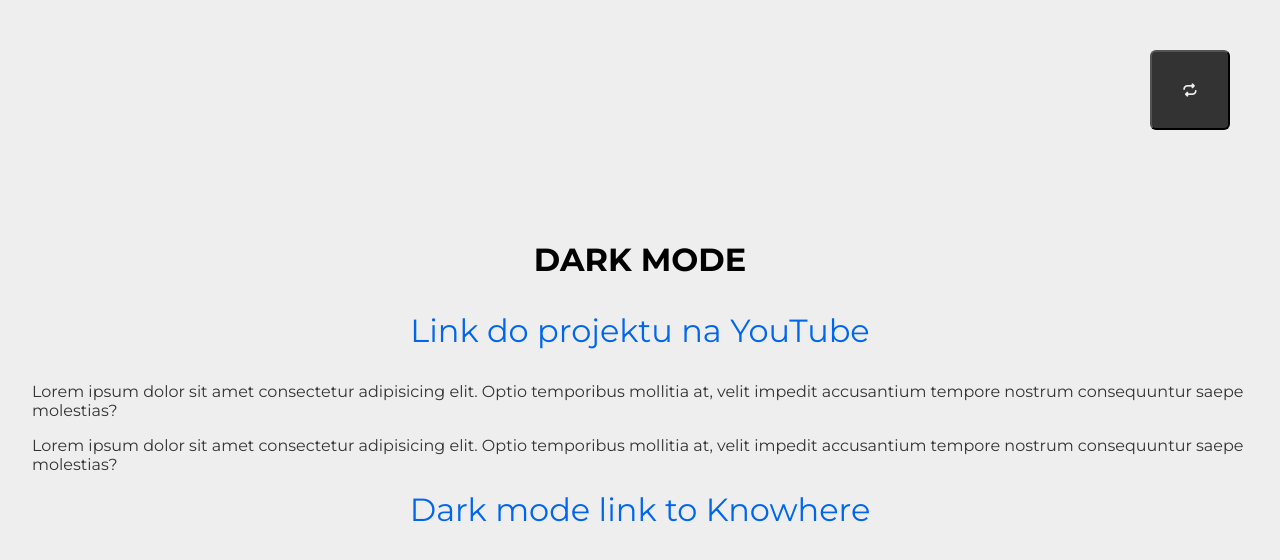
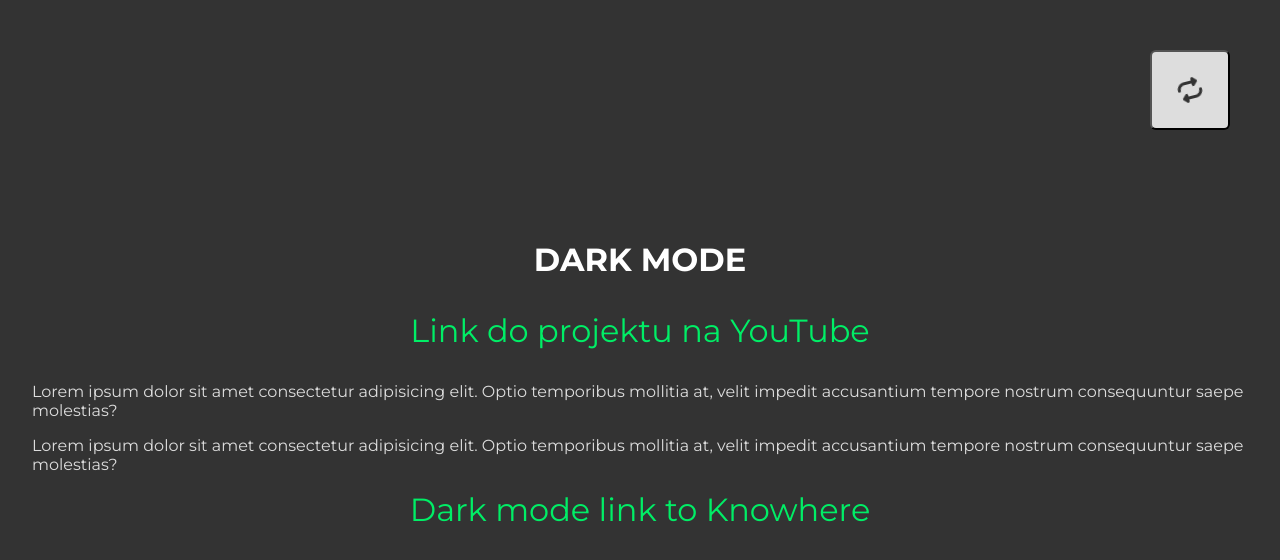
Before and after one commit to JacekSzulc23143/Projekt_21_Dark_mode, a plain HTML site: page index.html in a window 1280 px wide. Both pictures are taken after a click on the button 1190 px from the left and 90 px from the top of the page. Drawn offline with Linux system fonts and the light colour scheme.

Commit message:
Projekt#21.3

```diff
--- a/css/style.css
+++ b/css/style.css
@@ -63,5 +63,6 @@ a {
 }
 
 i {
+	font-size: x-large;
 	color: var(--i-color);
 }
--- a/index.html
+++ b/index.html
@@ -17,9 +17,9 @@
 
 <body data-mode="light">
 
-    <button><i class="fa-solid fa-repeat"></i></button>
+    <button><i class="fa-solid fa-repeat fa-spin"></i></button>
 
-    <h1>dark mode</h1>
+    <h1 id="h1Text"></h1>
     <a href="https://youtu.be/8uiGZ5dZuaY" target="_blank">Link do projektu na YouTube</a>
     <p>Lorem ipsum dolor sit amet consectetur adipisicing elit. Optio temporibus mollitia at, velit impedit accusantium
         tempore nostrum consequuntur saepe molestias?</p>
--- a/js/script.js
+++ b/js/script.js
@@ -0,0 +1,17 @@
+const body = document.querySelector("body");
+const btn = document.querySelector("button");
+
+document.getElementById("h1Text").textContent = "light mode";
+
+// funkcja zmieniająca kolor
+const handleDarkMode = () => {
+	if (body.getAttribute("data-mode") === "light") {
+		body.setAttribute("data-mode", "dark");
+		document.getElementById("h1Text").textContent = "dark mode";
+	} else {
+		body.setAttribute("data-mode", "light");
+		document.getElementById("h1Text").textContent = "light mode";
+	}
+};
+
+btn.addEventListener("click", handleDarkMode);
```
